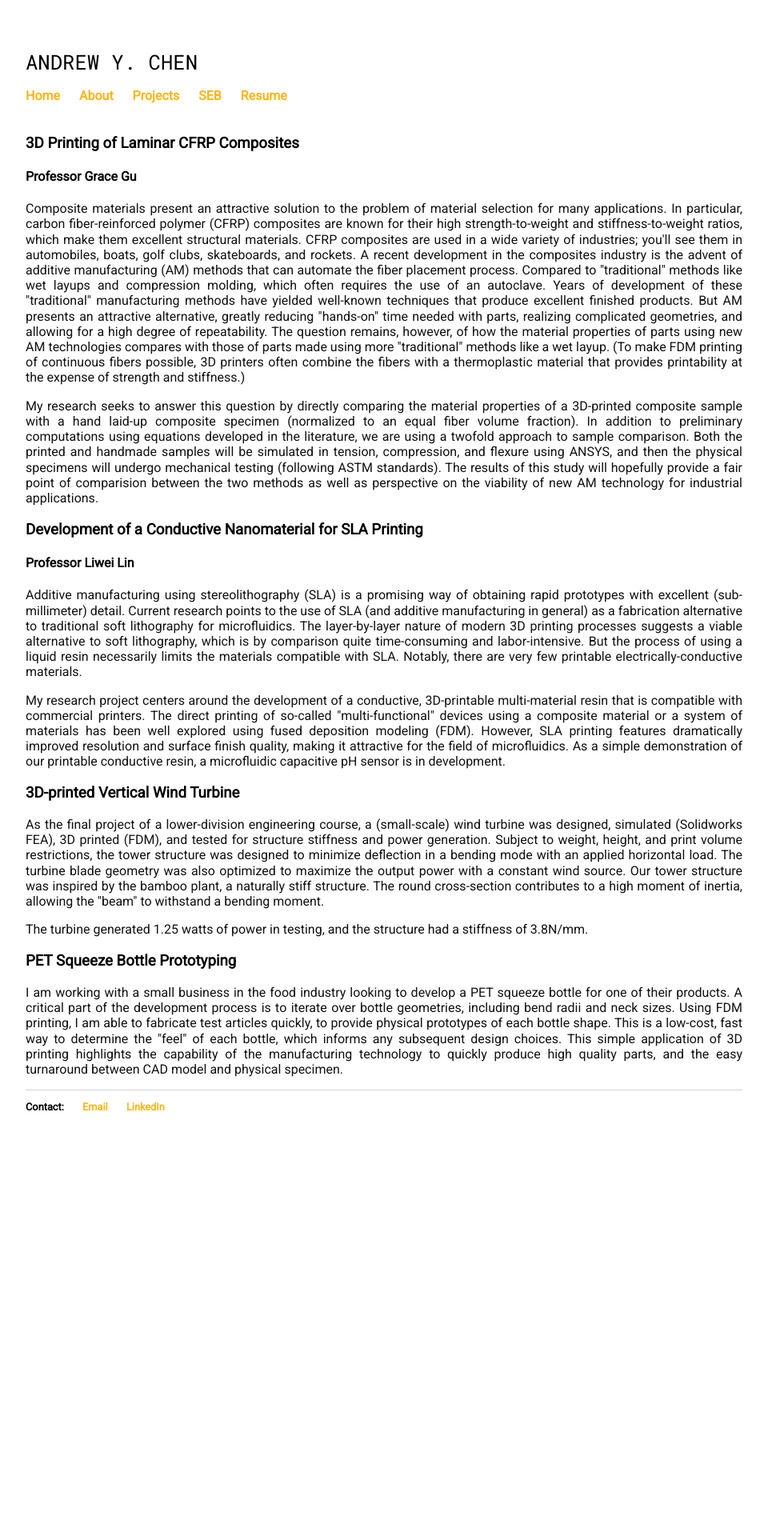
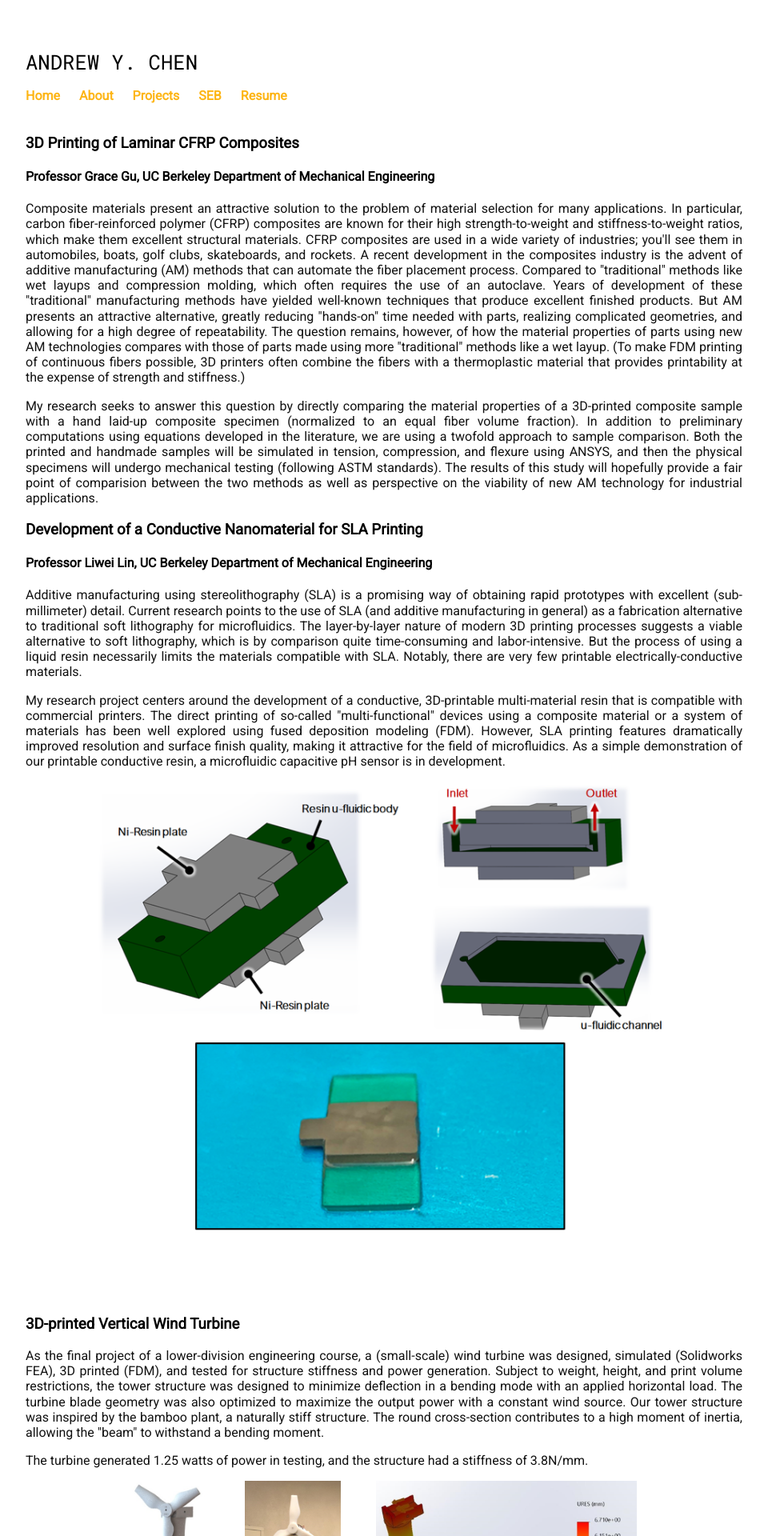
Before and after one commit to carbonheliumnitrogen/carbonheliumnitrogen.github.io, a Jekyll site: the page built from projects.html, in a window 1280 px wide. Shown: the top 1920 px of the page at 80% size, without its empty margins (160-1120 px from the left). Built offline with Jekyll 4.4.1, drawn with Linux system fonts in a browser that asks for light colours; before the commit the page ends 1471 px from its top, so only the background shows below that.

Commit message:
Update projects.html

```diff
--- a/projects.html
+++ b/projects.html
@@ -2,23 +2,58 @@
 layout: default
 title: Projects
 ---
+<head>
+<style>
+
+.column {
+    display: inline-block;
+    margin-left: auto;
+    margin-right: auto;
+    height: 310px;
+
+}
+.columntwo {
+    display: inline-block;
+    margin-left: auto;
+    margin-right: auto;
+    height: 320px;
+    padding-right:20px;
+    padding-left:20px;
+}
+#row {
+   text-align:center;
+}
+
+</style>
+</head>
 <div class="blurb">
 	<h3>3D Printing of Laminar CFRP Composites</h3>
-	<h4>Professor Grace Gu</h4>
+	<h4>Professor Grace Gu, UC Berkeley Department of Mechanical Engineering</h4>
 	<p>Composite materials present an attractive solution to the problem of material selection for many applications. In particular, carbon fiber-reinforced polymer (CFRP) composites are known for their high strength-to-weight and stiffness-to-weight ratios, which make them excellent structural materials. CFRP composites are used in a wide variety of industries; you'll see them in automobiles, boats, golf clubs, skateboards, and rockets. A recent development in the composites industry is the advent of additive manufacturing (AM) methods that can automate the fiber placement process. Compared to "traditional" methods like wet layups and compression molding, which often requires the use of an autoclave. Years of development of these "traditional" manufacturing methods have yielded well-known techniques that produce excellent finished products. But AM presents an attractive alternative, greatly reducing "hands-on" time needed with parts, realizing complicated geometries, and allowing for a high degree of repeatability. The question remains, however, of how the material properties of parts using new AM technologies compares with those of parts made using more "traditional" methods like a wet layup. (To make FDM printing of continuous fibers possible, 3D printers often combine the fibers with a thermoplastic material that provides printability at the expense of strength and stiffness.)</p>
 	<p> My research seeks to answer this question by directly comparing the material properties of a 3D-printed composite sample with a hand laid-up composite specimen (normalized to an equal fiber volume fraction). In addition to preliminary computations using equations developed in the literature, we are using a twofold approach to sample comparison. Both the printed and handmade samples will be simulated in tension, compression, and flexure using ANSYS, and then the physical specimens will undergo mechanical testing (following ASTM standards). The results of this study will hopefully provide a fair point of comparision between the two methods as well as perspective on the viability of new AM technology for industrial applications.</p>
 
 
 	<h3>Development of a Conductive Nanomaterial for SLA Printing</h3>
-	<h4>Professor Liwei Lin</h4>
+	<h4>Professor Liwei Lin, UC Berkeley Department of Mechanical Engineering</h4>
 	<p>Additive manufacturing using stereolithography (SLA) is a promising way of obtaining rapid prototypes with excellent (sub-millimeter) detail. Current research points to the use of SLA (and additive manufacturing in general) as a fabrication alternative to traditional soft lithography for microfluidics. The layer-by-layer nature of modern 3D printing processes suggests a viable alternative to soft lithography, which is by comparison quite time-consuming and labor-intensive. But the process of using a liquid resin necessarily limits the materials compatible with SLA. Notably, there are very few printable electrically-conductive materials. </p>
 	<p> My research project centers around the development of a conductive, 3D-printable multi-material resin that is compatible with commercial printers. The direct printing of so-called "multi-functional" devices using a composite material or a system of materials has been well explored using fused deposition modeling (FDM). However, SLA printing features dramatically improved resolution and surface finish quality, making it attractive for the field of microfluidics. As a simple demonstration of our printable conductive resin, a microfluidic capacitive pH sensor is in development.</p>
-
+<div id="row">
+    <img class="columntwo" src="A1.png">
+    <img class="columntwo" src="A2.png">
+</div>
 
 	<h3>3D-printed Vertical Wind Turbine</h3>
 	<p>As the final project of a lower-division engineering course, a (small-scale) wind turbine was designed, simulated (Solidworks FEA), 3D printed (FDM), and tested for structure stiffness and power generation. Subject to weight, height, and print volume restrictions, the tower structure was designed to minimize deflection in a bending mode with an applied horizontal load. The turbine blade geometry was also optimized to maximize the output power with a constant wind source. Our tower structure was inspired by the bamboo plant, a naturally stiff structure. The round cross-section contributes to a high moment of inertia, allowing the "beam" to withstand a bending moment. </p>
 	<p> The turbine generated 1.25 watts of power in testing, and the structure had a stiffness of 3.8N/mm. </p>
-
+<div id="row">
+    <img class="columntwo" src="B1.png">
+    <img class="columntwo" src="B2.png">
+    <img class="columntwo" src="B3.png">
+</div>
 	<h3>PET Squeeze Bottle Prototyping</h3>
 	<p>I am working with a small business in the food industry looking to develop a PET squeeze bottle for one of their products. A critical part of the development process is to iterate over bottle geometries, including bend radii and neck sizes. Using FDM printing, I am able to fabricate test articles quickly, to provide physical prototypes of each bottle shape. This is a low-cost, fast way to determine the "feel" of each bottle, which informs any subsequent design choices. This simple application of 3D printing highlights the capability of the manufacturing technology to quickly produce high quality parts, and the easy turnaround between CAD model and physical specimen. </p>
+<div id="row">
+    <img class="columntwo" src="C1.png">
+    <img class="columntwo" src="C2.png">
+</div>
 </div><!-- /.blurb -->
```
